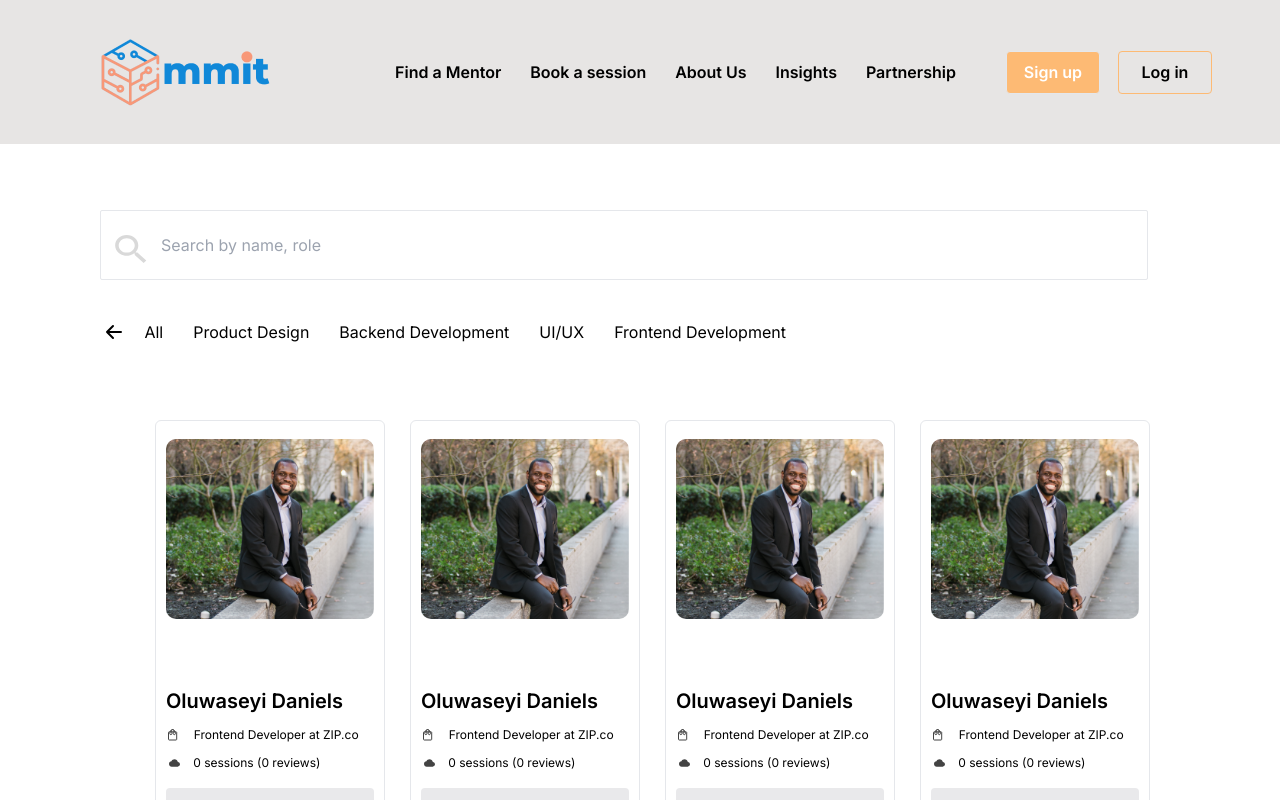
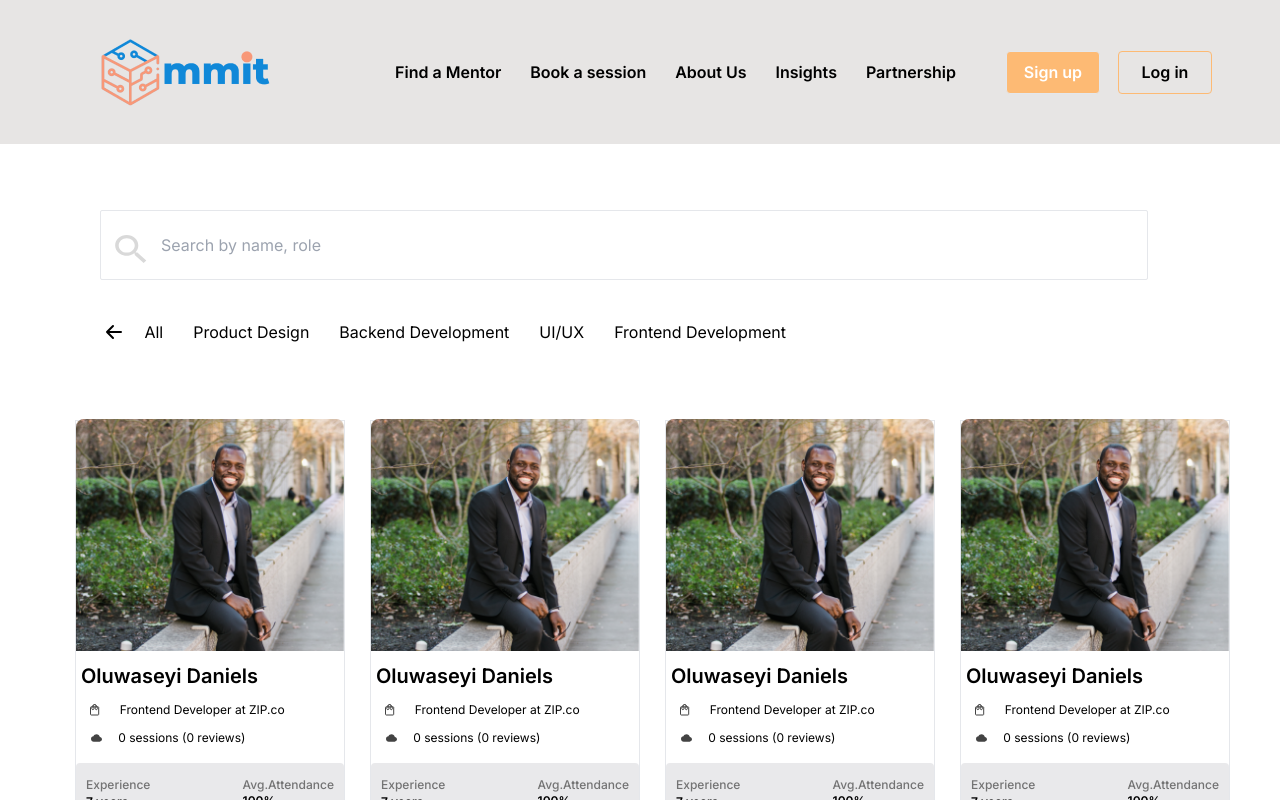
Before and after one commit to mentormeintech/mmit-webapp, a Next.js app: page / in a window 1280 px wide. Shown: the top 800 px of the page. Built offline with nearby package versions, Linux system fonts and the light colour scheme.

Commit message:
style: styled ProfileCard component to fit page

```diff
--- a/src/app/FindAMentor/FindAMentor.js
+++ b/src/app/FindAMentor/FindAMentor.js
@@ -30,7 +30,7 @@ const FindAMentor = () => {
 					<li class="cursor-pointer">Frontend Development</li>
 				</ul>
 			</div>
-			<div class="flex flex-row flex-wrap px-[101px] pt-[36px] items-center justify-center">
+			<div class="flex flex-row flex-wrap pt-[36px] items-center justify-center">
 				<ProfileCard />
 				<ProfileCard />
 				<ProfileCard />
--- a/src/app/ProfileCard.js
+++ b/src/app/ProfileCard.js
@@ -1,24 +1,29 @@
 const ProfileCard = () => {
 	return (
-		<div class="w-[230px] whitespace-nowrap h-[451px] ml-[25px] mt-[30px] p-[10px] border rounded-md flex flex-col justify-center">
+		<div class="w-[270px] whitespace-nowrap h-[400px] ml-[25px] mt-[30px]  border rounded-t-lg] flex flex-col justify-center">
 			<div class="h-[236px]">
 				<img
-					class="rounded-[10px]"
+					class="rounded-t-lg"
 					src="images\profileImage1.png"
 				/>
 			</div>
-			<div class="mt-[11px]">
-				<p class="text-[20px] font-semibold">Oluwaseyi Daniels</p>
-				<div class="flex text-[12px] flex-row justify-evenly ml-[-13px] mt-[10px]">
-					<img src="images\draft-icon.svg" />
-					<span>Frontend Developer at ZIP.co</span>
-				</div>
-				<div class="text-[12px] flex flex-row justify-evenly ml-[20px] mt-[10px]">
-					<img
-						class="w-[11px] ml-[-71px]"
-						src="images\Vector (12).svg"
-					/>
-					<span class="ml-[-40px]">0 sessions (0 reviews)</span>
+			<div class="mt-[10px]">
+				<p class="text-[20px] ml-[5px] font-semibold">Oluwaseyi Daniels</p>
+				<div class="flex flex-col mt-[10px] ml-[-10px]">
+					<div class="flex text-[12px] flex-row justify-evenly ml-[-20px] ">
+						<img
+							class="ml-[-15px]"
+							src="images\draft-icon.svg"
+						/>
+						<span class="ml-[-40px]">Frontend Developer at ZIP.co</span>
+					</div>
+					<div class="text-[12px] flex flex-row justify-evenly ml-[-14px] mt-[10px]">
+						<img
+							class="w-[11px] ml-[-60px]"
+							src="images\Vector (12).svg"
+						/>
+						<span class="ml-[-82px]">0 sessions (0 reviews)</span>
+					</div>
 				</div>
 			</div>
 			<div class="text-[12px] p-[10px] h-16 bg-zinc-300 bg-opacity-50 pt-[14px] mt-[1rem] rounded flex flex-row justify-between backdrop:">
```
